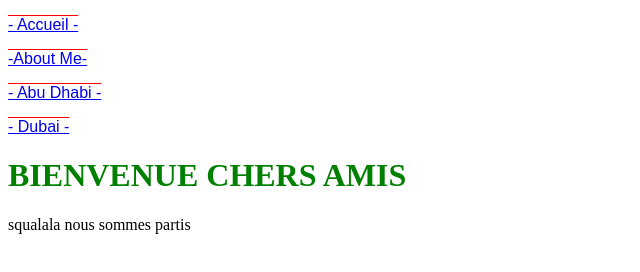
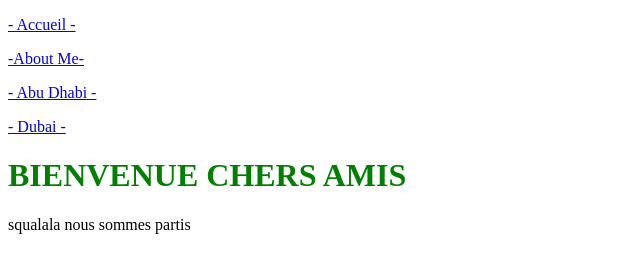
Before and after one commit to Hasphodelle49/hasphodelle49.github.io, a plain HTML site: page Pages/Accueil.html in a window 1280 px wide. Shown: the whole page, without its empty margins (0-640 px from the left). Drawn offline with Linux system fonts and the light colour scheme.

Commit message:
changement police

```diff
--- a/Pages/style.css
+++ b/Pages/style.css
@@ -11,8 +11,5 @@ body
 
 .navigation
 {
-  font-size: medium;
-  font-family: Arial;
-  text-decoration: overline;
   color: red;
 }
```
